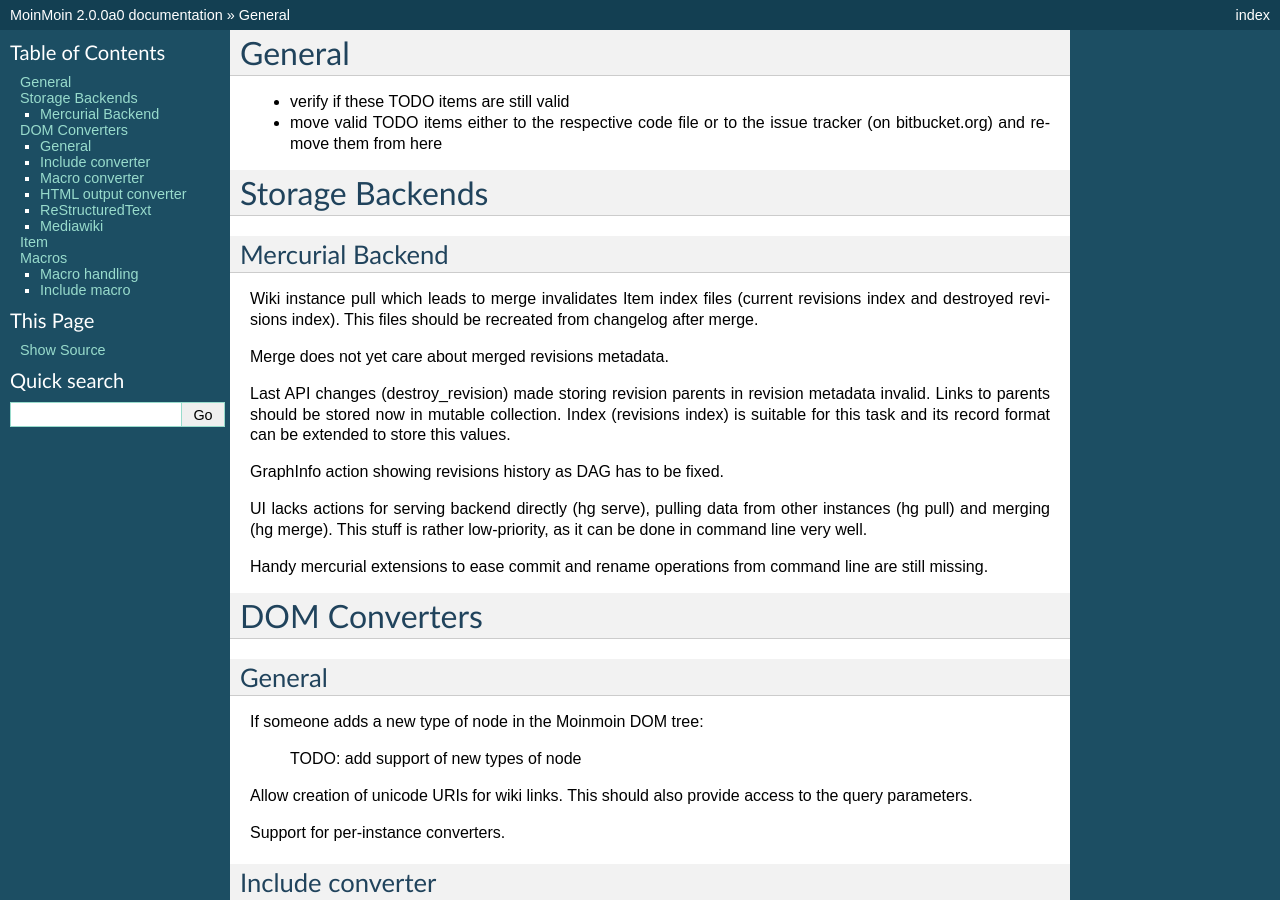
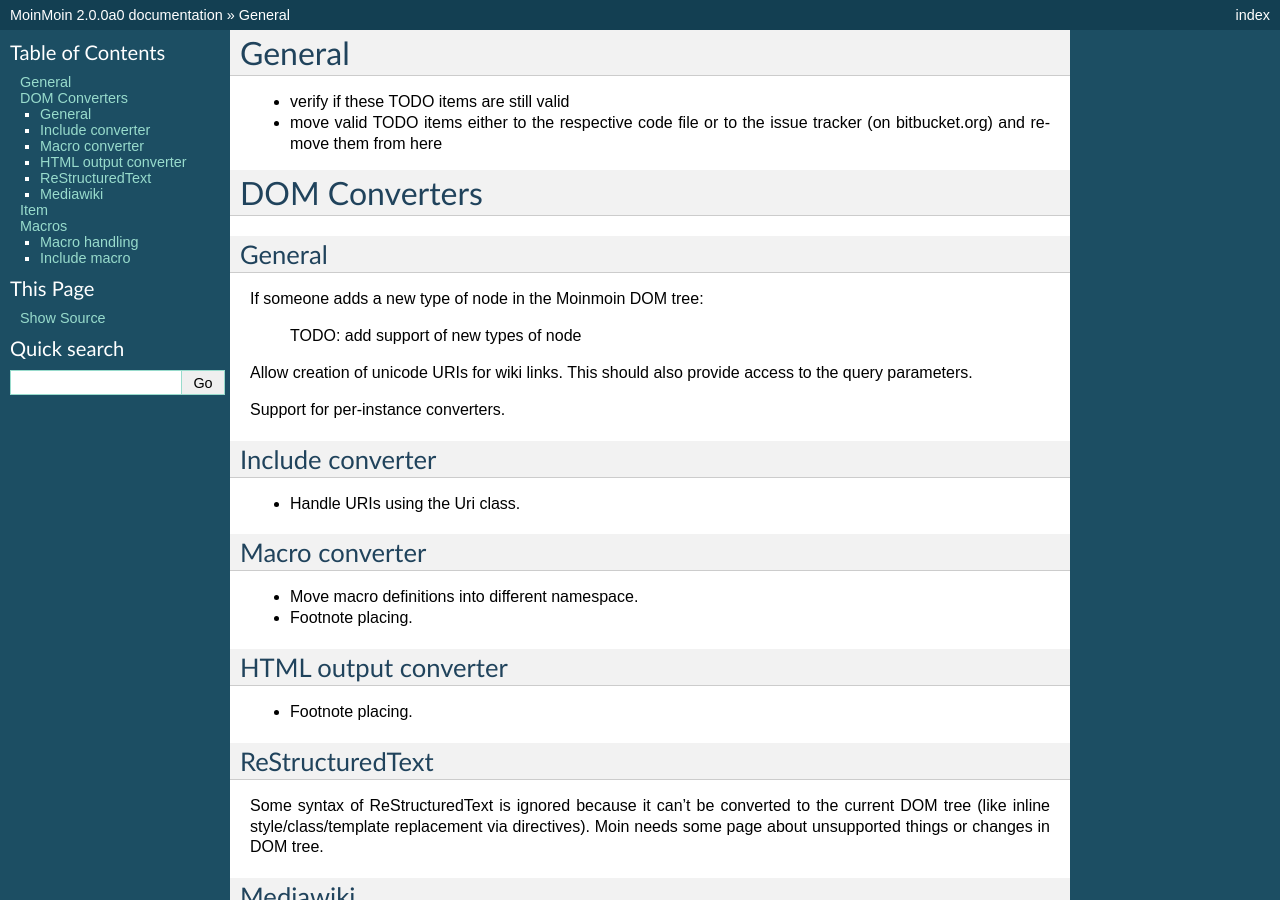
Before and after one commit to bhrigu123/moin-2.0-beta, a Sphinx documentation site: the page built from docs/todo/todo.rst, in a window 1280 px wide and 900 px high. Built offline with Sphinx 7.4.7, drawn with Linux system fonts in a browser that asks for light colours.

Commit message:
remove mercurial backend todo, does not exist any more

```diff
--- a/docs/todo/todo.rst
+++ b/docs/todo/todo.rst
@@ -3,29 +3,6 @@
 - verify if these TODO items are still valid
 - move valid TODO items either to the respective code file or to the issue
   tracker (on bitbucket.org) and remove them from here
-
-
-Storage Backends
-================
-
-Mercurial Backend
------------------
-
-Wiki instance pull which leads to merge invalidates Item index files (current revisions
-index and destroyed revisions index). This files should be recreated from changelog after merge.
-
-Merge does not yet care about merged revisions metadata.
-
-Last API changes (destroy_revision) made storing revision parents in revision metadata invalid.
-Links to parents should be stored now in mutable collection. Index (revisions index) is suitable
-for this task and its record format can be extended to store this values.
-
-GraphInfo action showing revisions history as DAG has to be fixed.
-
-UI lacks actions for serving backend directly (hg serve), pulling data from other instances (hg pull)
-and merging (hg merge). This stuff is rather low-priority, as it can be done in command line very well.
-
-Handy mercurial extensions to ease commit and rename operations from command line  are still missing.
 
 
 DOM Converters
```
